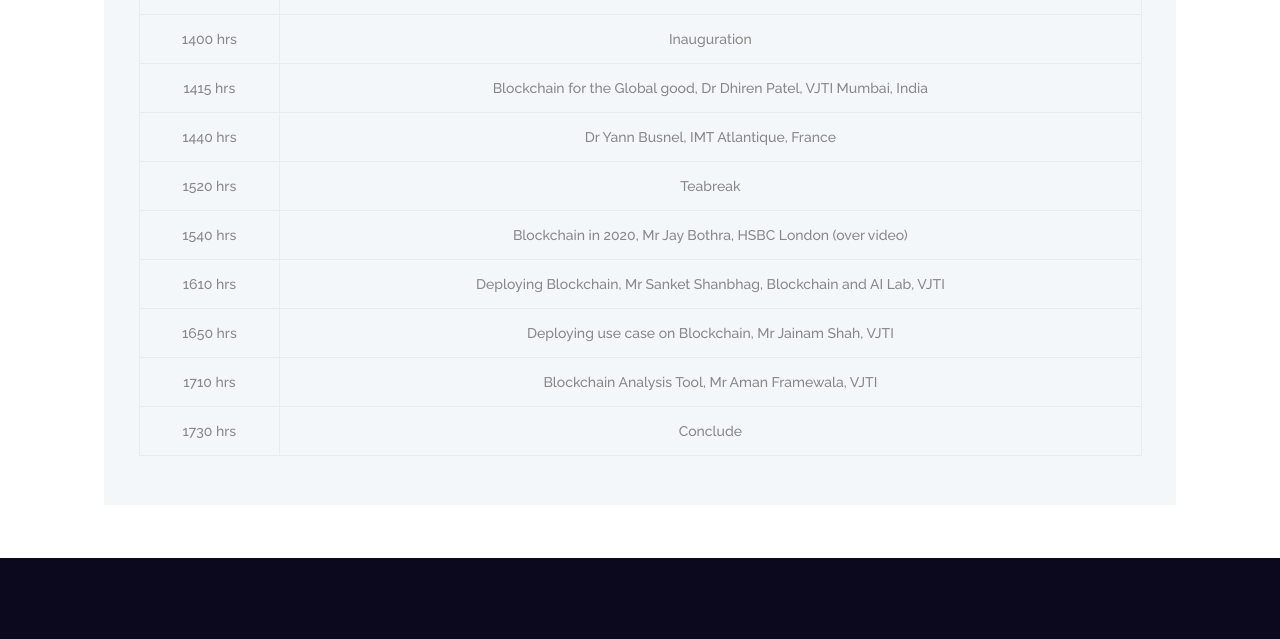
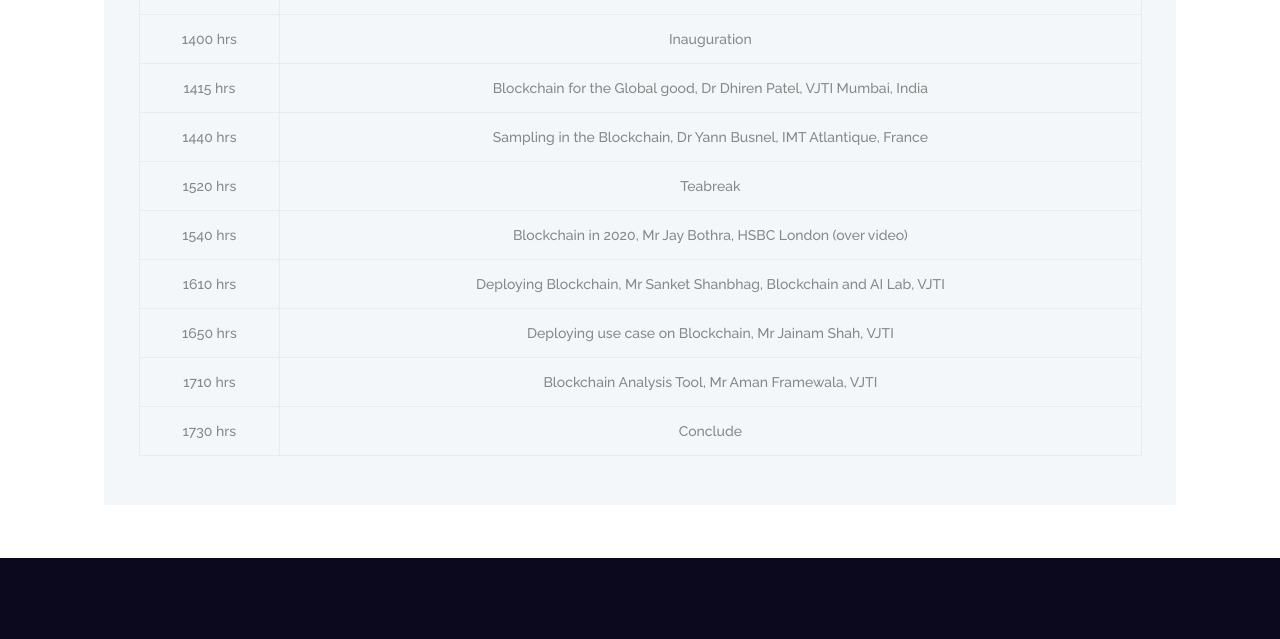
Before and after one commit to vjti-bct/vjti-bct.github.io, a plain HTML site: page BCTW2020/index.html in a window 1280 px wide. Shown: the part 1348-1987 px from the top of the page. Drawn offline with Linux system fonts and the light colour scheme; some packages are replaced by stand-ins of ours; animation ran at ten frames a second.

Commit message:
Schedule Updated

```diff
--- a/BCTW2020/index.html
+++ b/BCTW2020/index.html
@@ -368,7 +368,7 @@
 									</tr>
 									<tr>
 									<td>1440 hrs</td>
-									<td>Dr Yann Busnel, IMT Atlantique, France</td>
+									<td>Sampling in the Blockchain, Dr Yann Busnel, IMT Atlantique, France</td>
 									</tr>
 									<tr>
 									<td>1520 hrs</td>
```
